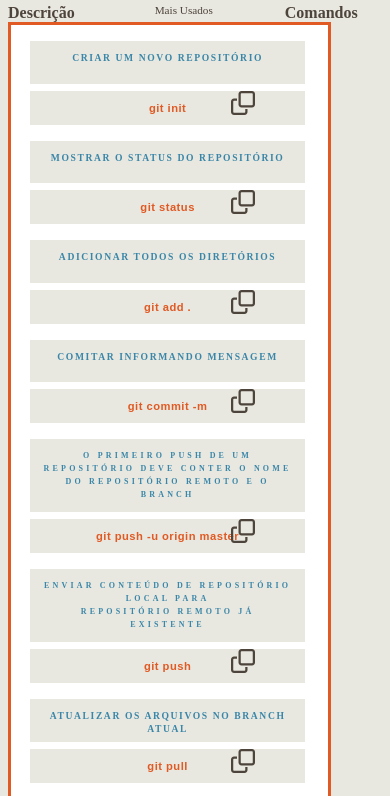
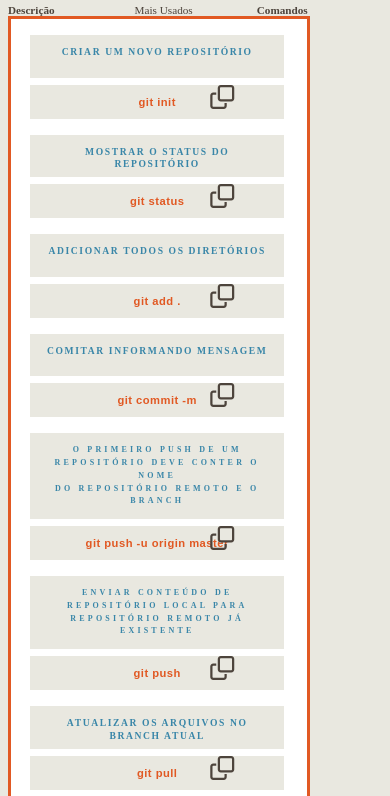
Before and after one commit to AndreRolimDias/comandos-git-bash, a website: page src/index.html in a window 390 px wide. Shown: the part 81-877 px from the top of the page. Drawn offline with nearby package versions, Linux system fonts and the light colour scheme.

Commit message:
update mobile responsiveness

```diff
--- a/src/css/style.css
+++ b/src/css/style.css
@@ -30,7 +30,7 @@ body {
 }
 
 .texto_home h2 {
-  font-size: 1rem;
+  font-size: 0.7rem;
   margin: 1rem 0 0 0;
 }
 @media screen and (min-width: 700px) {
@@ -67,8 +67,8 @@ body {
 }
 
 .texto_home h3 {
-  font-size: 1rem;
-  margin: 1rem 0 0 4.5rem;
+  font-size: 0.7rem;
+  margin: 1rem 0 0 4rem;
 }
 
 @media screen and (min-width: 700px) {
@@ -87,7 +87,7 @@ body {
 
 .container {
   background-color: #fff;
-  width: 15.8rem;
+  width: 14.5rem;
   border: solid #e15923;
   padding: 0 4rem 0 0rem;
   margin: 0;
@@ -114,7 +114,7 @@ body {
 
 .container_2 {
   background-color: #fff;
-  width: 15.8rem;
+  width: 14.5rem;
   border: solid #e9e8e0;
   padding: 0 4rem 0 0rem;
   margin: 0;
```
